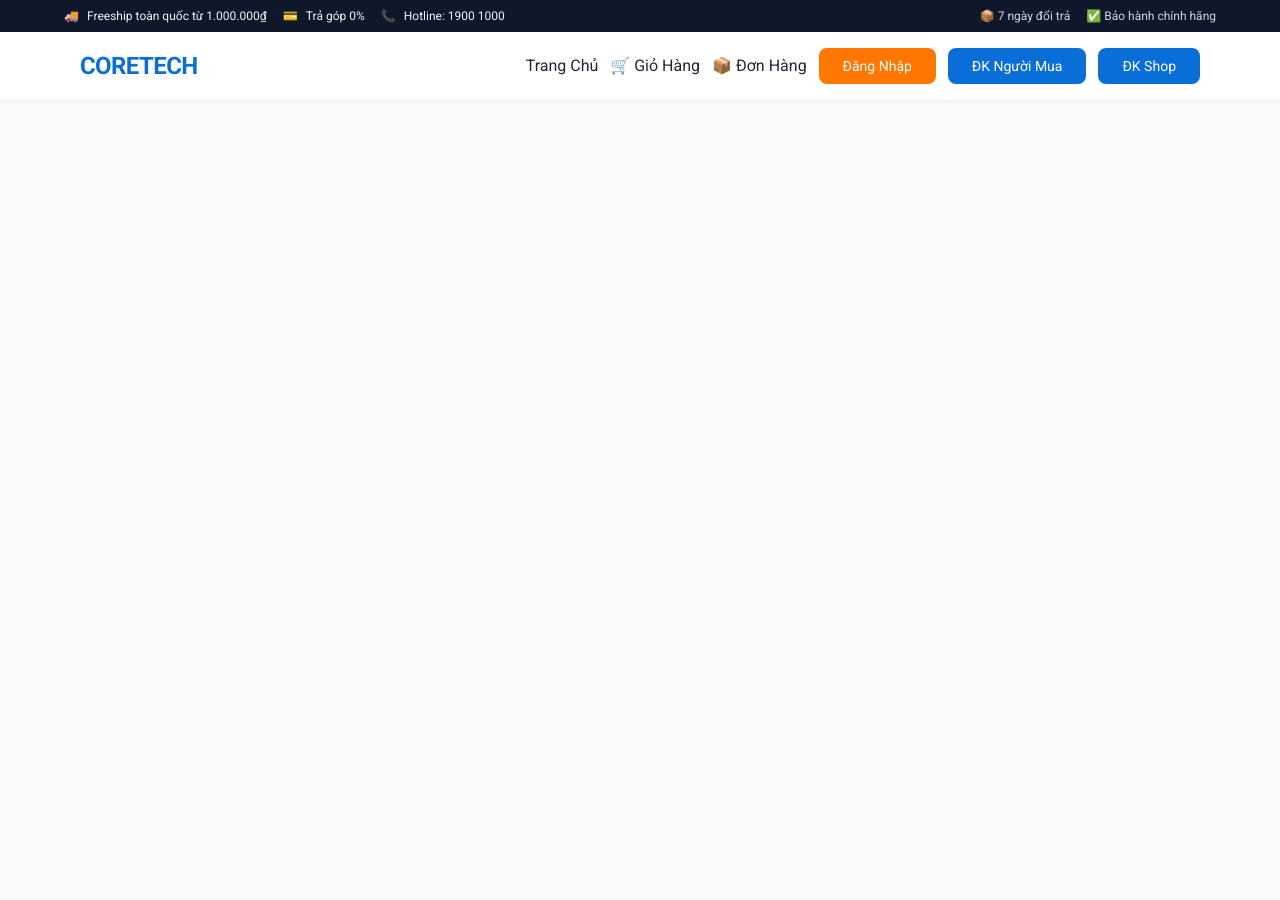
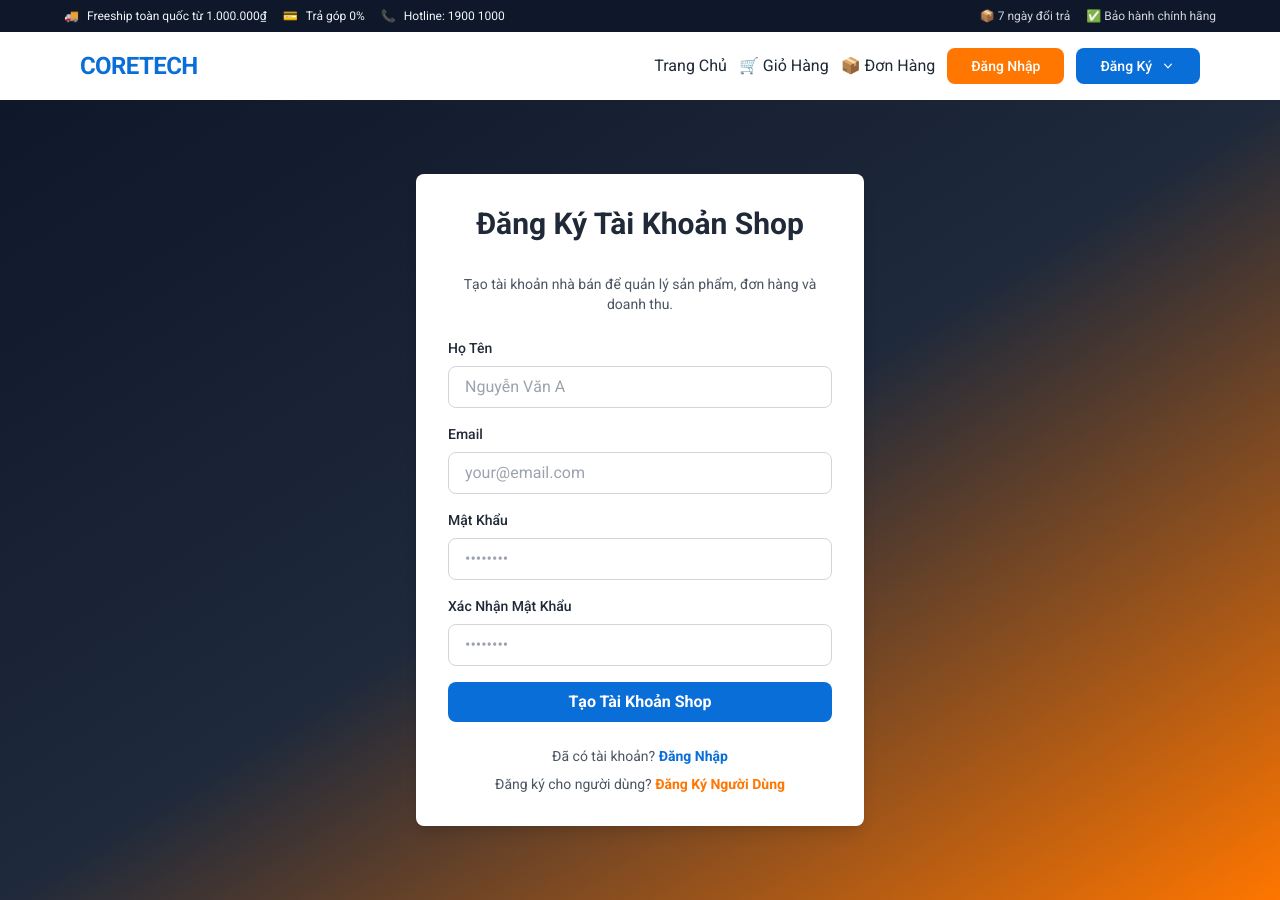
Before and after one commit to TuAnh205/MD_02_DATN, a React (Vite) app in the folder frontend/: page /register/shop in a window 1280 px wide. Before the commit the page ends 800 px from the top, so only its background shows below. Built offline with nearby package versions, Linux system fonts and the light colour scheme; no server answers.

Commit message:
fix giao diện đang ký theo rule

```diff
--- a/frontend/src/App.jsx
+++ b/frontend/src/App.jsx
@@ -64,7 +64,9 @@ function AppContent() {
       <Header />
       <Routes>
         <Route path="/login" element={<Login />} />
-        <Route path="/register" element={<Register />} />
+        <Route path="/register" element={<Navigate to="/register/user" replace />} />
+        <Route path="/register/user" element={<Register accountType="user" />} />
+        <Route path="/register/shop" element={<Register accountType="shop" />} />
         <Route path="/" element={<Home />} />
         <Route path="/products" element={<Products />} />
         <Route path="/products/:id" element={<ProductDetail />} />
--- a/frontend/src/components/Header.jsx
+++ b/frontend/src/components/Header.jsx
@@ -7,7 +7,9 @@ export default function Header() {
   const navigate = useNavigate();
   const location = useLocation();
   const [isDropdownOpen, setIsDropdownOpen] = React.useState(false);
+  const [isRegisterMenuOpen, setIsRegisterMenuOpen] = React.useState(false);
   const dropdownRef = React.useRef(null);
+  const registerMenuRef = React.useRef(null);
 
   // Hide header on admin and shop routes
   if (location.pathname.startsWith('/admin') || location.pathname.startsWith('/shop')) {
@@ -19,6 +21,10 @@ export default function Header() {
     const handleClickOutside = (event) => {
       if (dropdownRef.current && !dropdownRef.current.contains(event.target)) {
         setIsDropdownOpen(false);
+      }
+
+      if (registerMenuRef.current && !registerMenuRef.current.contains(event.target)) {
+        setIsRegisterMenuOpen(false);
       }
     };
 
@@ -106,16 +112,50 @@ export default function Header() {
               )}
             </div>
           ) : (
-            <div className="flex gap-3">
-              <Link to="/login" className="btn-secondary text-sm">
+            <div className="relative flex items-center gap-3" ref={registerMenuRef}>
+              <Link to="/login" className="btn-secondary text-sm font-medium">
                 Đăng Nhập
               </Link>
-              <Link to="/register" className="btn-primary text-sm">
-                ĐK Người Mua
-              </Link>
-              <Link to="/register?role=shop" className="btn-primary text-sm">
-                ĐK Shop
-              </Link>
+
+              <button
+                onClick={() => setIsRegisterMenuOpen(!isRegisterMenuOpen)}
+                className="btn-primary text-sm font-medium inline-flex items-center gap-2"
+                aria-haspopup="menu"
+                aria-expanded={isRegisterMenuOpen}
+              >
+                Đăng Ký
+                <svg
+                  className={`w-4 h-4 transition-transform ${isRegisterMenuOpen ? 'rotate-180' : ''}`}
+                  viewBox="0 0 20 20"
+                  fill="currentColor"
+                  aria-hidden="true"
+                >
+                  <path
+                    fillRule="evenodd"
+                    d="M5.23 7.21a.75.75 0 011.06.02L10 11.168l3.71-3.938a.75.75 0 111.08 1.04l-4.25 4.51a.75.75 0 01-1.08 0l-4.25-4.51a.75.75 0 01.02-1.06z"
+                    clipRule="evenodd"
+                  />
+                </svg>
+              </button>
+
+              {isRegisterMenuOpen && (
+                <div className="absolute left-0 right-0 md:left-auto md:right-0 top-full mt-2 w-full md:w-56 bg-white rounded-xl shadow-lg border border-gray-200 z-50 overflow-hidden">
+                  <Link
+                    to="/register/user"
+                    onClick={() => setIsRegisterMenuOpen(false)}
+                    className="block px-4 py-3 text-sm text-gray-700 hover:bg-slate-50 transition"
+                  >
+                    Đăng ký Người dùng
+                  </Link>
+                  <Link
+                    to="/register/shop"
+                    onClick={() => setIsRegisterMenuOpen(false)}
+                    className="block px-4 py-3 text-sm text-gray-700 hover:bg-slate-50 transition border-t border-gray-100"
+                  >
+                    Đăng ký Shop
+                  </Link>
+                </div>
+              )}
             </div>
           )}
         </nav>
--- a/frontend/src/pages/Login.jsx
+++ b/frontend/src/pages/Login.jsx
@@ -95,13 +95,13 @@ export default function Login() {
         <div className="mt-6 space-y-2 text-center">
           <p className="text-sm text-gray-600">
             Chưa có tài khoản?{' '}
-            <Link to="/register" className="text-primary font-semibold hover:underline">
+            <Link to="/register/user" className="text-primary font-semibold hover:underline">
               Đăng Ký Người Mua
             </Link>
           </p>
           <p className="text-sm text-gray-600">
             Bạn là chủ shop?{' '}
-            <Link to="/register?role=shop" className="text-secondary font-semibold hover:underline">
+            <Link to="/register/shop" className="text-secondary font-semibold hover:underline">
               Đăng Ký Tài Khoản Shop
             </Link>
           </p>
--- a/frontend/src/pages/Register.jsx
+++ b/frontend/src/pages/Register.jsx
@@ -1,26 +1,18 @@
 import React, { useState } from 'react';
-import { useNavigate, Link, useSearchParams } from 'react-router-dom';
+import { useNavigate, Link } from 'react-router-dom';
 import { useAuth } from '../context/AuthContext';
 
-export default function Register() {
+export default function Register({ accountType = 'user' }) {
   const [name, setName] = useState('');
   const [email, setEmail] = useState('');
   const [password, setPassword] = useState('');
   const [confirmPassword, setConfirmPassword] = useState('');
-  const [role, setRole] = useState('user');
   const [error, setError] = useState('');
   const [loading, setLoading] = useState(false);
 
   const navigate = useNavigate();
-  const [searchParams] = useSearchParams();
   const { register, registerShop } = useAuth();
-
-  React.useEffect(() => {
-    const roleParam = searchParams.get('role');
-    if (roleParam === 'shop') {
-      setRole('shop');
-    }
-  }, [searchParams]);
+  const isShopAccount = accountType === 'shop';
 
   const handleRegister = async (e) => {
     e.preventDefault();
@@ -43,7 +35,7 @@ export default function Register() {
         return;
       }
 
-      if (role === 'shop') {
+      if (isShopAccount) {
         await registerShop(name.trim(), email.trim(), password);
       } else {
         await register(name.trim(), email.trim(), password);
@@ -57,11 +49,17 @@ export default function Register() {
   };
 
   return (
-    <div className="min-h-screen flex items-center justify-center bg-gradient-to-br from-primary to-secondary">
+    <div className={`min-h-screen flex items-center justify-center ${isShopAccount ? 'bg-gradient-to-br from-slate-900 via-slate-800 to-secondary' : 'bg-gradient-to-br from-primary to-secondary'}`}>
       <div className="bg-white rounded-lg shadow-lg p-8 w-full max-w-md">
         <h1 className="text-3xl font-bold text-center text-dark mb-8">
-          {role === 'shop' ? 'Đăng Ký Tài Khoản Shop' : 'Đăng Ký Người Mua'}
+          {isShopAccount ? 'Đăng Ký Tài Khoản Shop' : 'Đăng Ký Người Dùng'}
         </h1>
+
+        <p className="text-sm text-gray-600 text-center mb-6">
+          {isShopAccount
+            ? 'Tạo tài khoản nhà bán để quản lý sản phẩm, đơn hàng và doanh thu.'
+            : 'Tạo tài khoản mua sắm để đặt hàng và theo dõi đơn hàng dễ dàng.'}
+        </p>
 
         {error && (
           <div className="bg-red-100 border border-red-400 text-red-700 px-4 py-3 rounded mb-4">
@@ -70,34 +68,6 @@ export default function Register() {
         )}
 
         <form onSubmit={handleRegister} className="space-y-4">
-          <div>
-            <label className="block text-sm font-medium text-dark mb-2">Loại Tài Khoản</label>
-            <div className="flex space-x-4">
-              <label className="flex items-center">
-                <input
-                  type="radio"
-                  value="user"
-                  checked={role === 'user'}
-                  onChange={(e) => setRole(e.target.value)}
-                  className="mr-2"
-                  disabled={loading}
-                />
-                Người Mua
-              </label>
-              <label className="flex items-center">
-                <input
-                  type="radio"
-                  value="shop"
-                  checked={role === 'shop'}
-                  onChange={(e) => setRole(e.target.value)}
-                  className="mr-2"
-                  disabled={loading}
-                />
-                Chủ Shop
-              </label>
-            </div>
-          </div>
-
           <div>
             <label className="block text-sm font-medium text-dark mb-2">Họ Tên</label>
             <input
@@ -151,15 +121,24 @@ export default function Register() {
             disabled={loading}
             className="w-full btn-primary font-semibold disabled:opacity-50"
           >
-            {loading ? 'Đang đăng ký...' : role === 'shop' ? 'Đăng Ký Shop' : 'Đăng Ký Người Mua'}
+            {loading ? 'Đang đăng ký...' : isShopAccount ? 'Tạo Tài Khoản Shop' : 'Tạo Tài Khoản Người Dùng'}
           </button>
         </form>
 
-        <div className="mt-6 text-center">
+        <div className="mt-6 space-y-2 text-center">
           <p className="text-sm text-gray-600">
             Đã có tài khoản?{' '}
             <Link to="/login" className="text-primary font-semibold hover:underline">
               Đăng Nhập
+            </Link>
+          </p>
+          <p className="text-sm text-gray-600">
+            {isShopAccount ? 'Đăng ký cho người dùng?' : 'Đăng ký cho shop?'}{' '}
+            <Link
+              to={isShopAccount ? '/register/user' : '/register/shop'}
+              className="text-secondary font-semibold hover:underline"
+            >
+              {isShopAccount ? 'Đăng Ký Người Dùng' : 'Đăng Ký Shop'}
             </Link>
           </p>
         </div>
```
Also changed, not shown: 1 other file (tests, documents, lock files or other folders).
